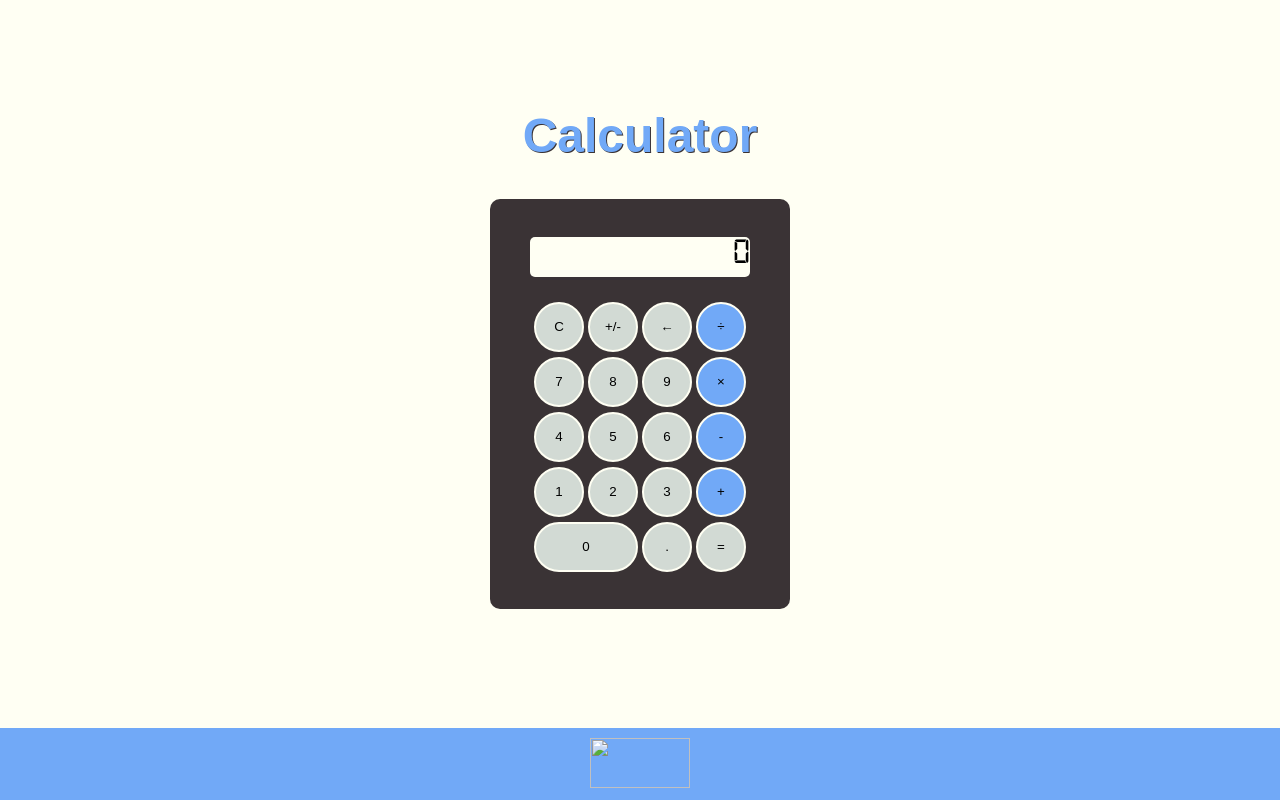
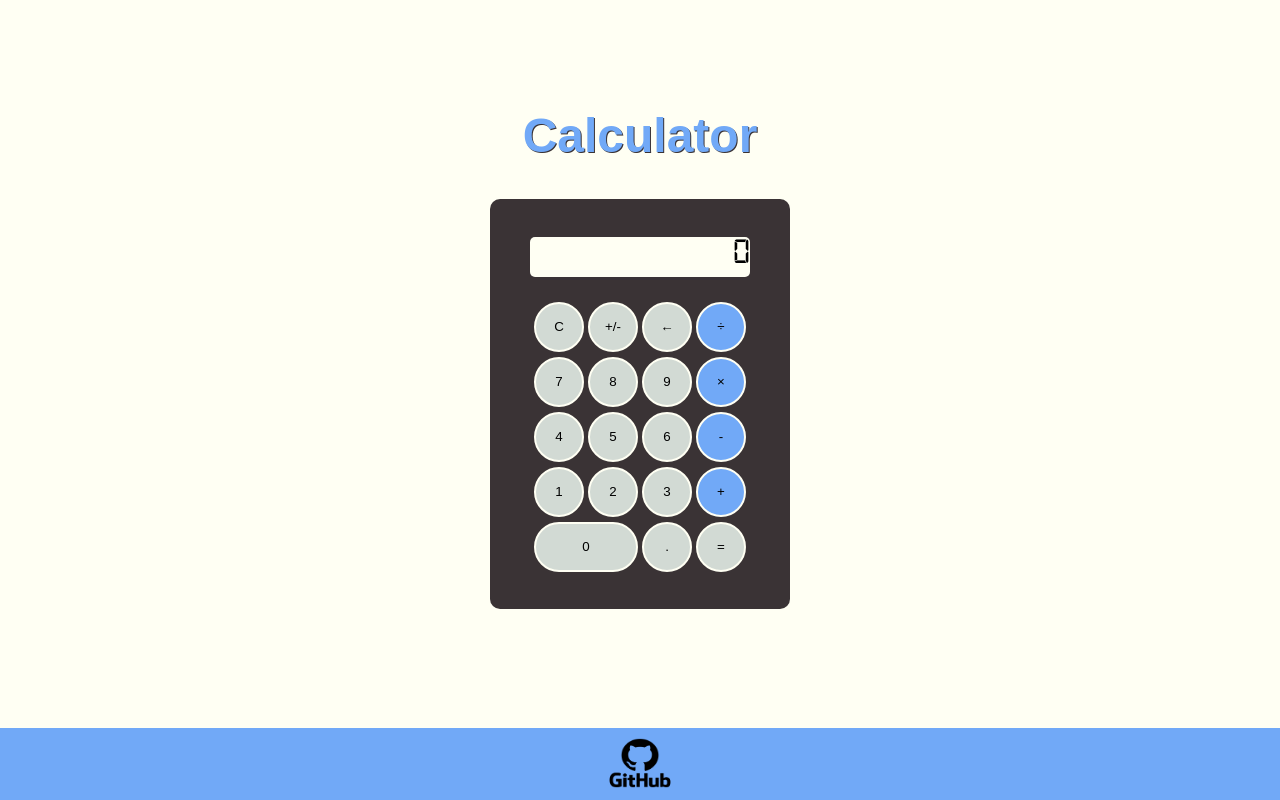
Before and after one commit to dallandunn/calculator, a plain HTML site: page index.html in a window 1280 px wide. Drawn offline with Linux system fonts and the light colour scheme.

Commit message:
Update styling

```diff
--- a/index.html
+++ b/index.html
@@ -48,5 +48,5 @@
             </div>
         </div>
     </body>
-    <footer id="footer"><a href="https://github.com/dallandunn/calculator" target="_blank" rel="noopener noreferrer"><img src="GitHub-logo.png" width="100px" height="50px"></a></footer>
+    <footer id="footer"><a href="https://github.com/dallandunn/calculator" target="_blank" rel="noopener noreferrer"><img src="images/GitHub-logo.png" width="100px" height="50px"></a></footer>
 </html>
```
